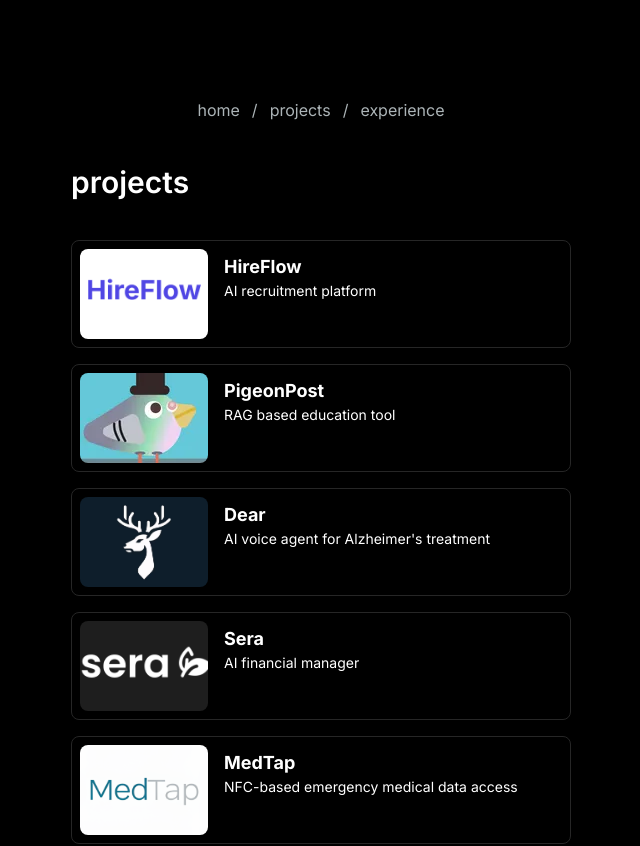
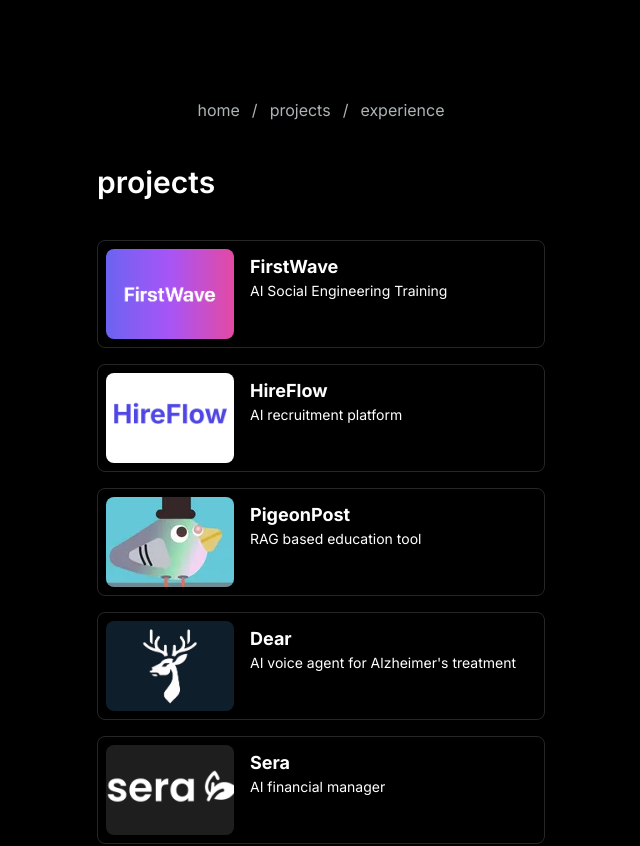
Before and after one commit to k-kochhar/portfolio, a Next.js app: page /projects in a window 1280 px wide. Shown: the top 846 px of the page, without its empty margins (319-959 px from the left). Built offline with nearby package versions, Linux system fonts and the light colour scheme.

Commit message:
[feat] added firstwave

```diff
--- a/app/experience/page.js
+++ b/app/experience/page.js
@@ -8,7 +8,7 @@ const project_data = [
 	{
 		data: {
 			id: 2,
-			title: "Founding Engineer",
+			title: "Cofounder & SoftwareEngineer",
 			image: "/engauge.png",
 			description:
 				"Engauge is a platform designed to enhance student engagement by analyzing lecture interactions and providing summaries of engagement metrics, confusion areas, and more.",
--- a/app/projects/ProjectCard.js
+++ b/app/projects/ProjectCard.js
@@ -9,7 +9,7 @@ export default function ProjectCard({ data }) {
 	const [isExpanded, setIsExpanded] = useState(false);
 
 	return (
-		<div className="text-white w-full sm:w-[500px] min-h-[90px] shadow-2xl rounded-lg transition-all p-2 pr-4 duration-300 ease-in-out border border-neutral-800 hover:border-white">
+		<div className="text-white w-full sm:w-[448px] min-h-[90px] shadow-2xl rounded-lg transition-all p-2 pr-4 duration-300 ease-in-out border border-neutral-800 hover:border-white">
 			{/* Static content */}
 			<div
 				className="flex overflow-hidden cursor-pointer h-[90px]"
--- a/app/projects/page.js
+++ b/app/projects/page.js
@@ -7,6 +7,19 @@ import Link from "next/link"; // {{ edit_1 }}
 import { useState } from "react"; // {{ edit_2 }}
 
 const project_data = [
+	{
+		data: {
+			id: 12,
+			title: "FirstWave",
+			image: "/firstwave.png",
+			notable_info: ["Winner of HackNYU 2025's Security and Privacy Track"],
+			description: "FirstWave is a platform designed to train employees to detect social engineering attacks via AI-powered simulations.",
+			short: "AI Social Engineering Training",
+			technologies: ["Next.js", "Express.js", "GPT4o", "Puppeteer", "MongoDB"],
+			project_link: "https://devpost.com/software/firstwave-5wbld1",
+			repo_link: "https://github.com/Laphatize/firstwave",
+		}
+	},
 	{
 		data: {
 			id: 11,
```
Also changed, not shown: public/firstwave.png (added).
